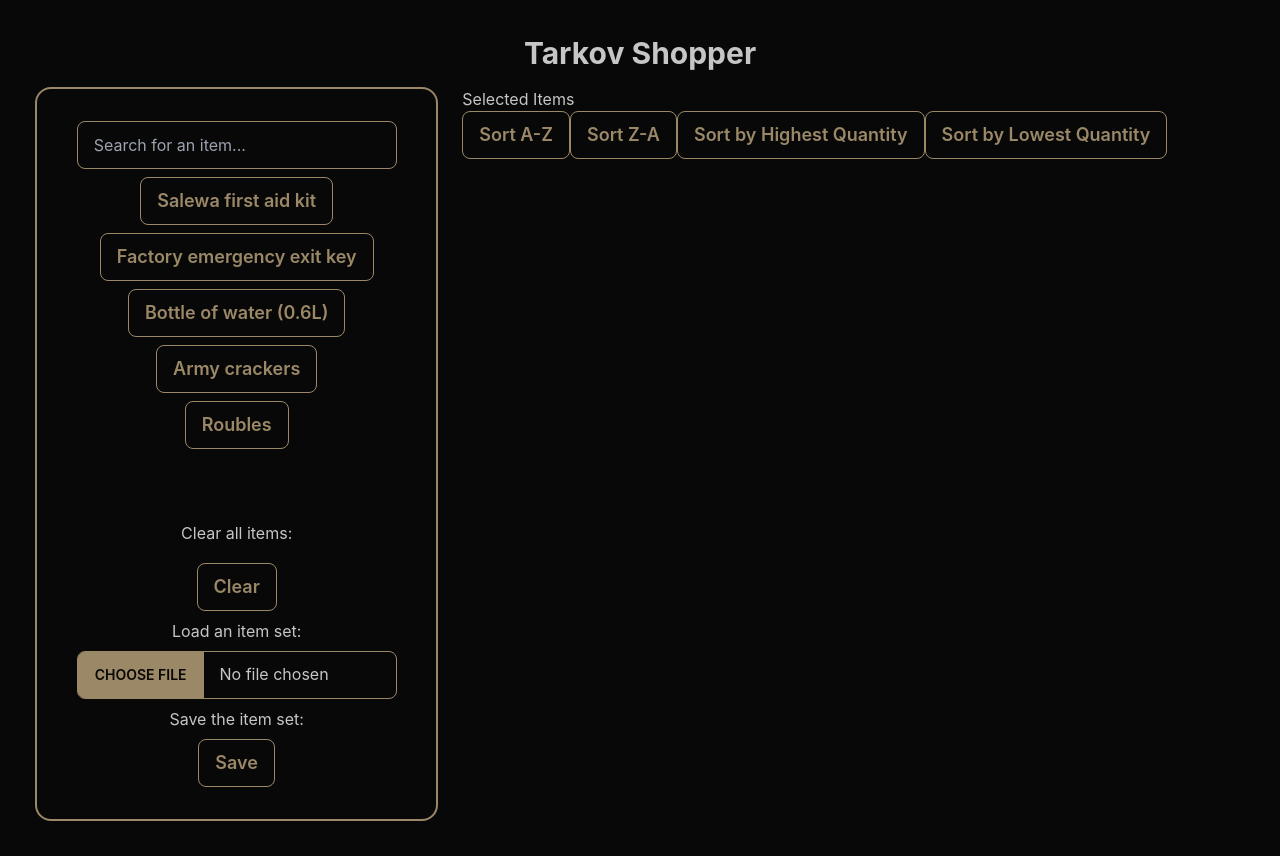
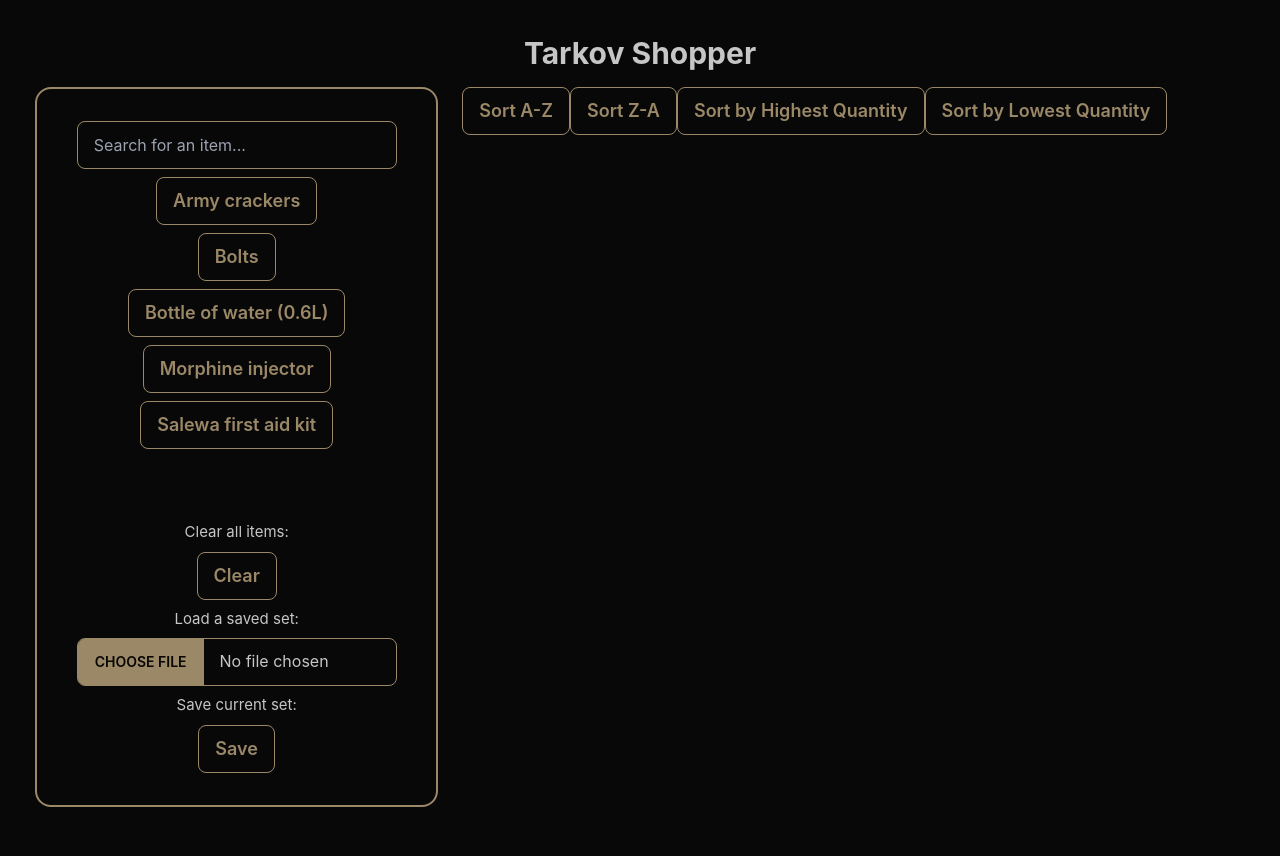
Before and after one commit to ericborn/tarkov-shopper, a React (Create React App) app: page / in a window 1280 px wide. Built offline with nearby package versions, Linux system fonts and the light colour scheme.

Commit message:
reorder initial item display, layout changes

```diff
--- a/src/App.js
+++ b/src/App.js
@@ -157,14 +157,13 @@
                                 </ul>
                             </div>
                             <div className='card-body items-center'>
-                                <label for='save'>Clear all items:</label>
+                                <label for='clear'>Clear all items:</label>
                                 <button
                                     className='btn btn-primary btn-outline text-lg'
-                                    onClick={handleClearSelectedItems}
-                                    style={{ marginTop: '10px' }}>
+                                    onClick={handleClearSelectedItems}>
                                     Clear
                                 </button>
-                                <label for='load'>Load an item set:</label>
+                                <label for='load'>Load a saved set:</label>
                                 <input
                                     type='file'
                                     id='load'
@@ -173,7 +172,7 @@
                                     class='file-input file-input-bordered file-input-primary w-full max-w-xs'
                                     onChange={handleImportSelectedItems}
                                 />
-                                <label for='save'>Save the item set:</label>
+                                <label for='save'>Save current set:</label>
                                 <button class='btn btn-primary btn-outline text-lg' onClick={handleSaveSelectedItems}>
                                 Save
                                 </button>
@@ -181,7 +180,6 @@
                         </div>
                     </div>
                 <div>
-                    <h2>Selected Items</h2>
                     <div style={{ marginBottom: '10px' }}>
                         <button class='btn btn-primary btn-outline text-lg' onClick={handleSortAlphabetically}>
                             Sort A-Z
--- a/src/index.css
+++ b/src/index.css
@@ -19,3 +19,7 @@
 #quantity{
   width: 80px;
 }
+
+label {
+  font-size: 15px;
+}
```
Also changed, not shown: public/data.json.
